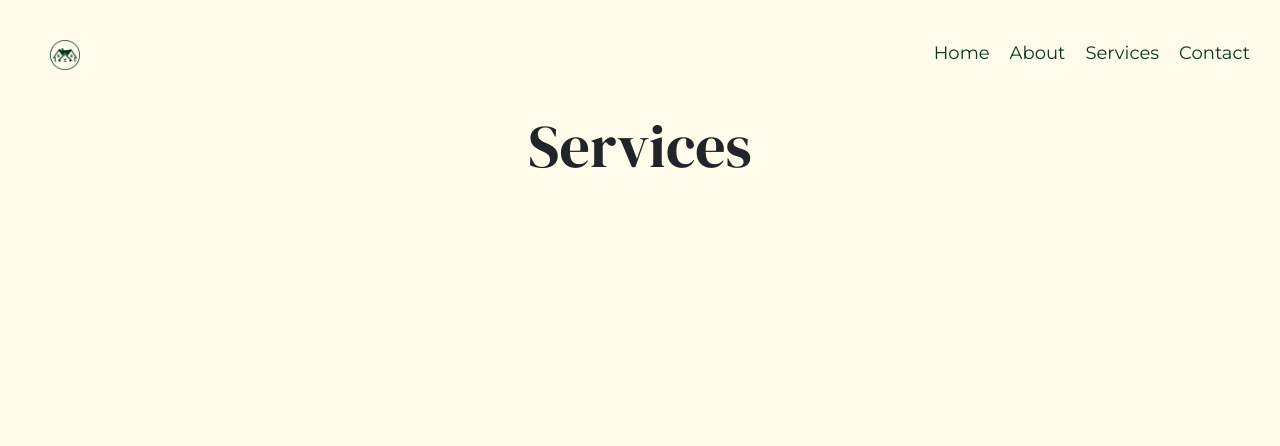
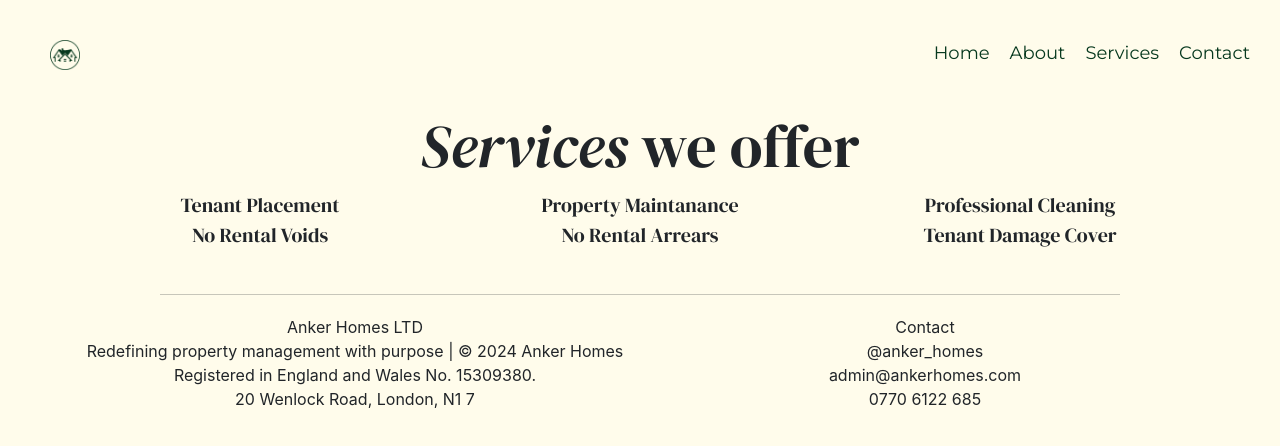
Before and after one commit to samia-ctrl/anker-homes-react, a React (Create React App) app: page /services in a window 1280 px wide. Shown: the top 446 px of the page. Built offline with nearby package versions, Linux system fonts and the light colour scheme.

Commit message:
began populating services page

```diff
--- /dev/null
+++ b/src/Services.css
@@ -0,0 +1,7 @@
+@import url("https://fonts.googleapis.com/css2?family=DM+Serif+Display:ital@0;1&display=swap");
+@import url("https://fonts.googleapis.com/css2?family=Montserrat:ital,wght@0,100;0,200;0,300;0,400;0,500;0,600;1,100;1,200;1,300;1,400;1,500;1,600&display=swap");
+
+.service-heading {
+  font-size: 20px;
+  font-family: "DM Serif Display", serif;
+}
--- a/src/pages/Services.js
+++ b/src/pages/Services.js
@@ -1,10 +1,32 @@
 import NavBar from "../components/NavBar";
-
+import Footer from "../components/Footer";
+import "../Services.css"
 export default function Services() {
   return (
     <>
       <NavBar showLogo={true} />
-      <h2 className="heading">Services</h2>
+      <h2 className="heading">
+        <em>Services</em> we offer
+      </h2>
+      <div className="container">
+        <div className="row">
+          <div className="col-4  service-heading">Tenant Placement</div>
+          <div className="col-4  service-heading">
+            Property Maintanance
+          </div>
+          <div className="col-4  service-heading">
+            Professional Cleaning
+          </div>
+        </div>
+        <div className="row">
+          <div className="col-4  service-heading">No Rental Voids</div>
+          <div className="col-4  service-heading">No Rental Arrears</div>
+          <div className="col-4  service-heading">
+            Tenant Damage Cover
+          </div>
+        </div>
+      </div>
+      <Footer />
     </>
   );
 }
```
